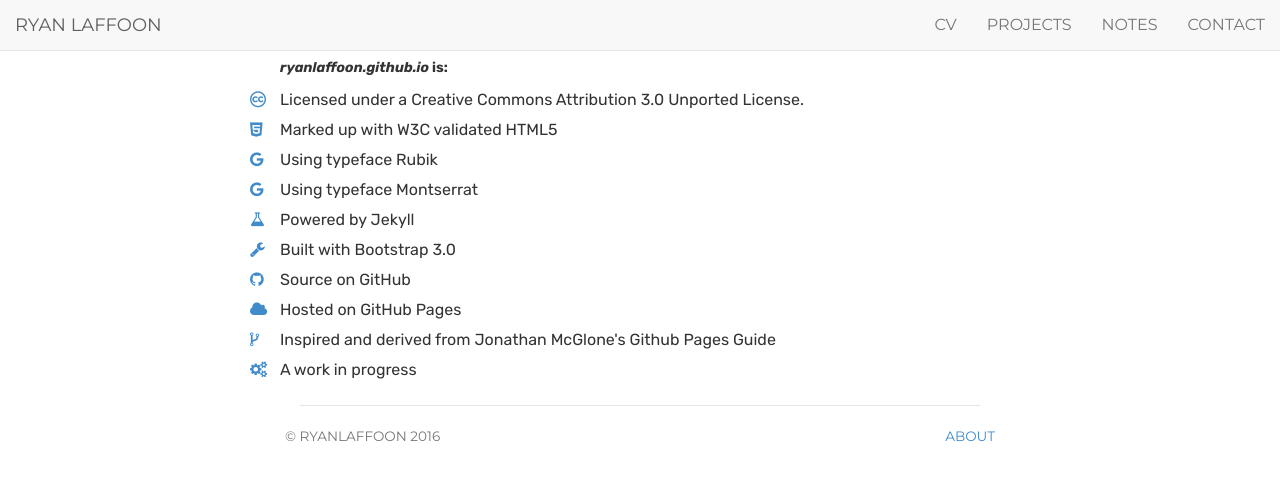
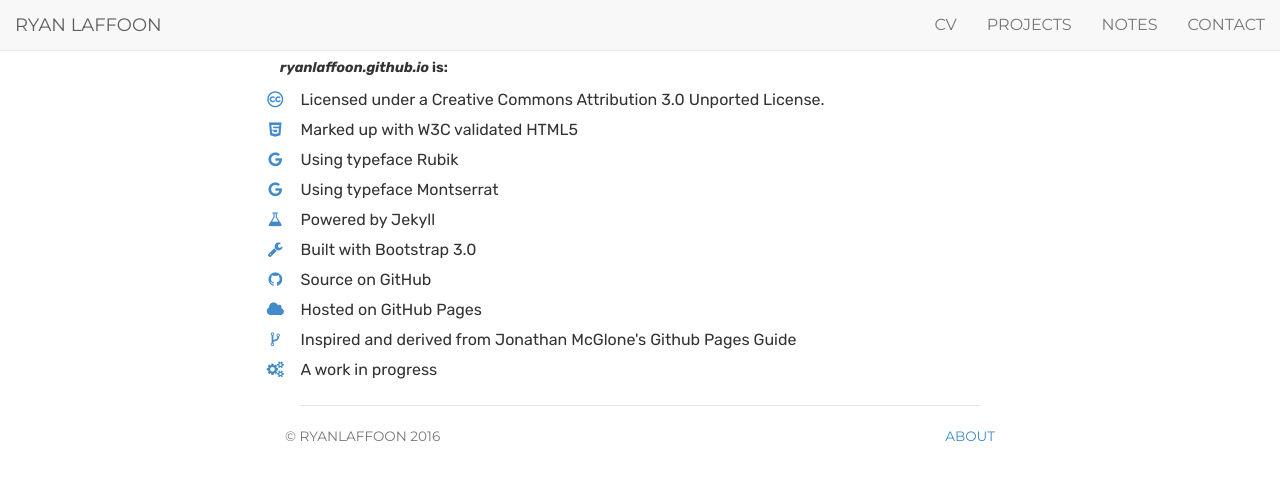
Before and after one commit to ryanlaffoon/ryanlaffoon.github.io, a Jekyll site: the page built from about/index.html, in a window 1280 px wide. Shown: the top 480 px of the page. Built offline with Jekyll 4.4.1, drawn with Linux system fonts in a browser that asks for light colours.

Commit message:
Update index.html

```diff
--- a/about/index.html
+++ b/about/index.html
@@ -10,15 +10,15 @@
 <div class="about">
     <h5><em>ryanlaffoon.github.io</em> is:</h5>
     <ul class="list-unstyled">
-        <li><a href="http://creativecommons.org/licenses/by/3.0/deed.en_US" target="_blank" title="Licensed under a Creative Commons Attribution 3.0 Unported License."><i class="fa fa-creative-commons"></i></a>Licensed under a Creative Commons Attribution 3.0 Unported License.</li>
-        <li><a href="http://validator.w3.org/nu/?doc=https%3A%2F%2Fryanlaffoon.github.io%2F" target="_blank" title="Marked up with W3C validated HTML5"><i class="fa fa-html5"></i></a>Marked up with W3C validated HTML5</li>
-        <li><a href="http://fonts.google.com/specimen/Rubik" target="_blank" title="Using typeface Rubik"><i class="fa fa-google"></i></a>Using typeface Rubik</li>
-        <li><a href="http://www.google.com/fonts/specimen/Montserrat" target="_blank" title="Using typeface Montserrat"><i class="fa fa-google"></i></a>Using typeface Montserrat</li>
-        <li><a href="http://jekyllrb.com/" target="_blank" title="Powered by Jekyll"><i class="fa fa-flask"></i></a>Powered by Jekyll</li>
-        <li><a href="http://getbootstrap.com/" target="_blank" title="Built with Bootstrap 3.0"><i class="fa fa-wrench"></i></a>Built with Bootstrap 3.0</li>
-        <li><a href="http://github.com/ryanlaffoon/ryanlaffoon.github.io" target="_blank" title="Source on GitHub"><i class="fa fa-github"></i></a>Source on GitHub</li>
-        <li><a href="http://pages.github.com/" target="_blank" title="Hosted on GitHub Pages"><i class="fa fa-cloud"></i></a>Hosted on GitHub Pages</li>
-        <li><a href="http://jmcglone.com/guides/github-pages/" target="_blank" title="Inspired and derived from Jonathan McGlone's Github Pages Guide"><i class="fa fa-code-fork"></i></a>Inspired and derived from Jonathan McGlone's Github Pages Guide</li>
-        <li><a href="#" title="A work in progress"><i class="fa fa-cogs"></i></a>A work in progress</li>
+        <li><a href="http://creativecommons.org/licenses/by/3.0/deed.en_US" target="_blank" title="Licensed under a Creative Commons Attribution 3.0 Unported License."><i class="fa fa-creative-commons fa-fw"></i></a>Licensed under a Creative Commons Attribution 3.0 Unported License.</li>
+        <li><a href="http://validator.w3.org/nu/?doc=https%3A%2F%2Fryanlaffoon.github.io%2F" target="_blank" title="Marked up with W3C validated HTML5"><i class="fa fa-html5 fa-fw"></i></a>Marked up with W3C validated HTML5</li>
+        <li><a href="http://fonts.google.com/specimen/Rubik" target="_blank" title="Using typeface Rubik"><i class="fa fa-google fa-fw"></i></a>Using typeface Rubik</li>
+        <li><a href="http://www.google.com/fonts/specimen/Montserrat" target="_blank" title="Using typeface Montserrat"><i class="fa fa-google fa-fw"></i></a>Using typeface Montserrat</li>
+        <li><a href="http://jekyllrb.com/" target="_blank" title="Powered by Jekyll"><i class="fa fa-flask fa-fw"></i></a>Powered by Jekyll</li>
+        <li><a href="http://getbootstrap.com/" target="_blank" title="Built with Bootstrap 3.0"><i class="fa fa-wrench fa-fw"></i></a>Built with Bootstrap 3.0</li>
+        <li><a href="http://github.com/ryanlaffoon/ryanlaffoon.github.io" target="_blank" title="Source on GitHub"><i class="fa fa-github fa-fw"></i></a>Source on GitHub</li>
+        <li><a href="http://pages.github.com/" target="_blank" title="Hosted on GitHub Pages"><i class="fa fa-cloud fa-fw"></i></a>Hosted on GitHub Pages</li>
+        <li><a href="http://jmcglone.com/guides/github-pages/" target="_blank" title="Inspired and derived from Jonathan McGlone's Github Pages Guide"><i class="fa fa-code-fork fa-fw"></i></a>Inspired and derived from Jonathan McGlone's Github Pages Guide</li>
+        <li><a href="#" title="A work in progress"><i class="fa fa-cogs fa-fw"></i></a>A work in progress</li>
     </ul>
 </div>
```
